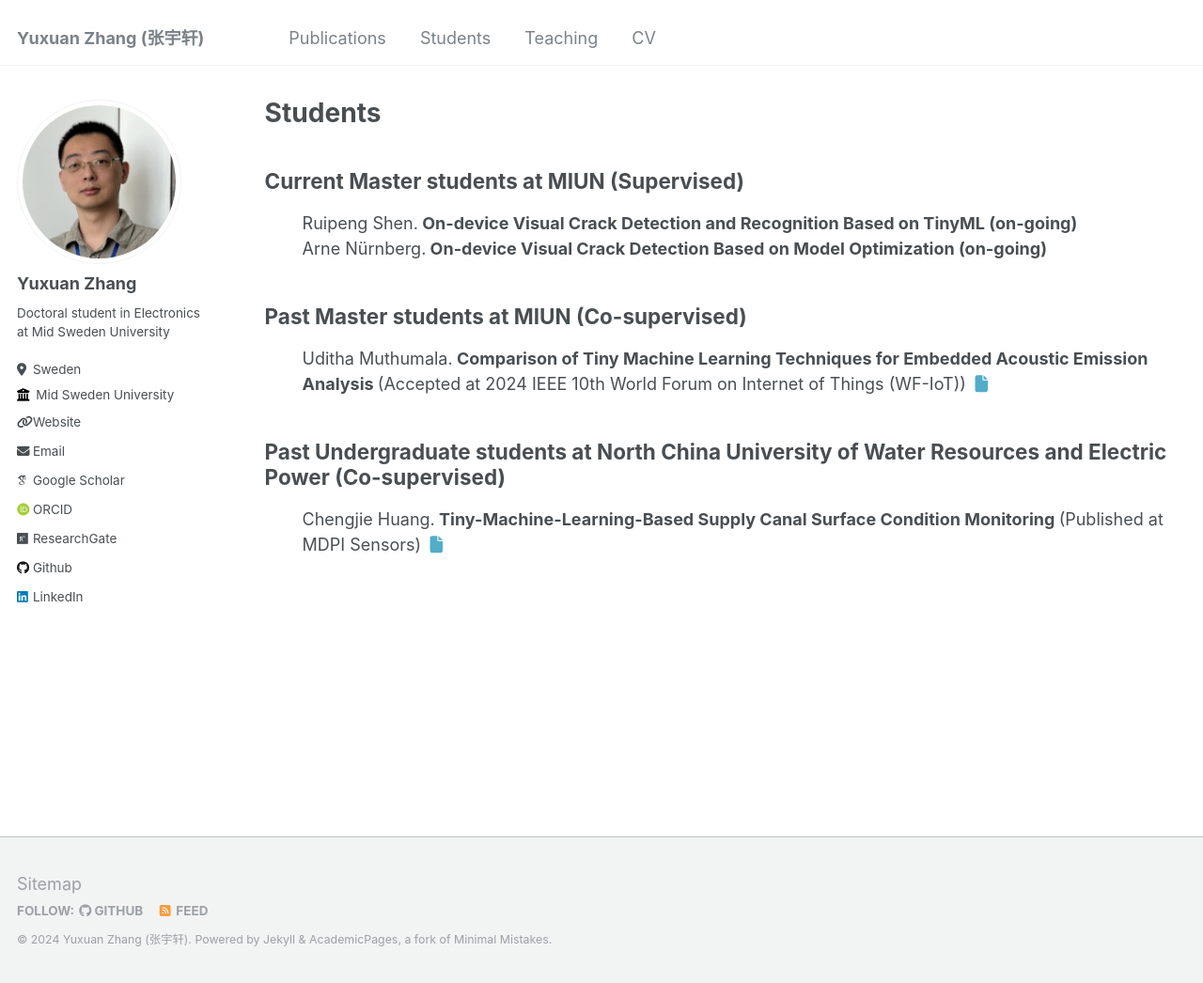
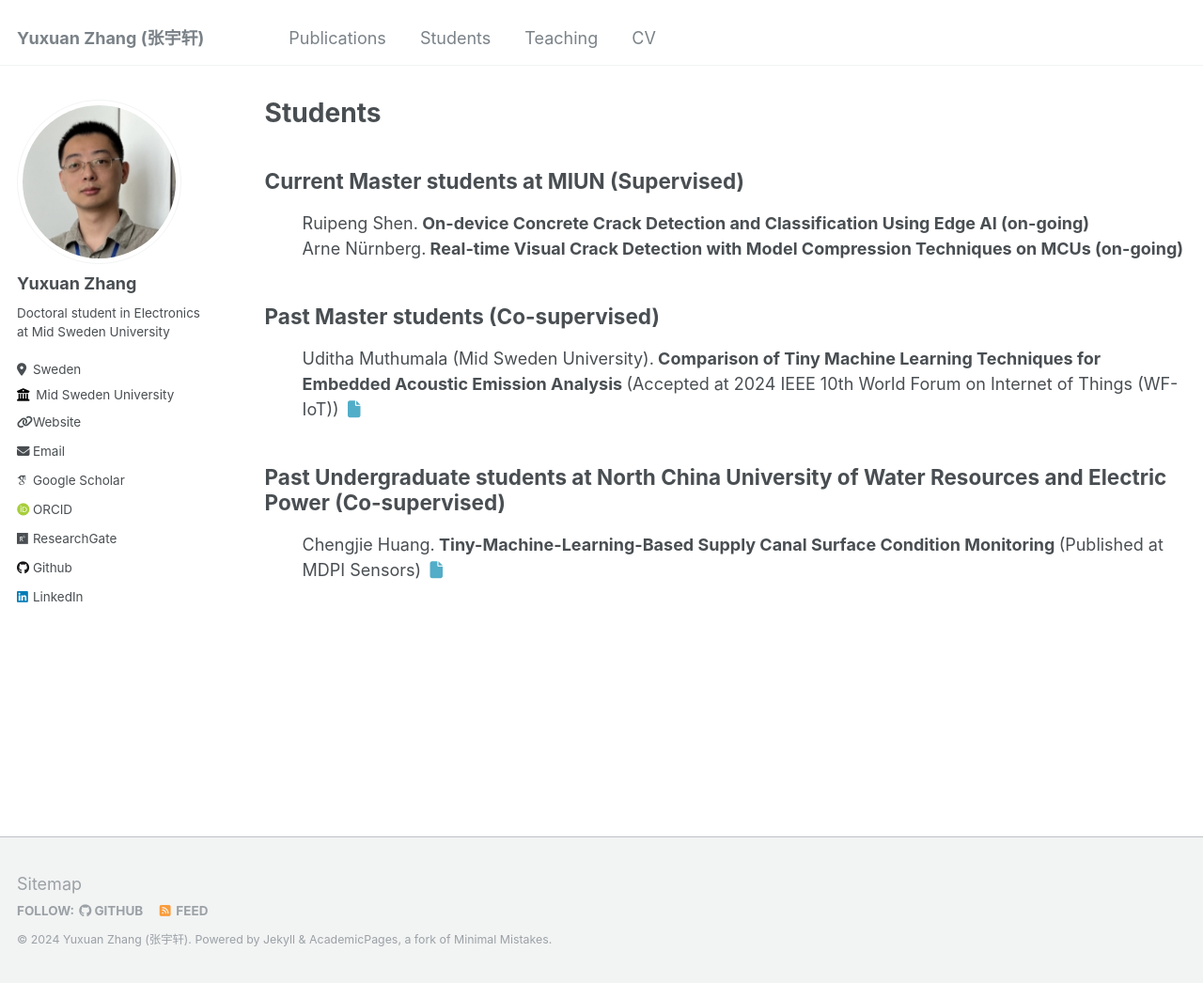
Before and after one commit to YuxuanZhang-96/YuxuanZhang-96.github.io, a Jekyll site: the page built from _pages/students.html, in a window 1280 px wide and 1046 px high. Shown: the whole window at 94% size. Built offline with Jekyll 4.4.1, drawn with Linux system fonts in a browser that asks for light colours; some web fonts are replaced.

Commit message:
Update students.html

```diff
--- a/_pages/students.html
+++ b/_pages/students.html
@@ -9,16 +9,16 @@ author_profile: true
     Current Master students at MIUN (Supervised)
 </h2>
 <ul>
-    Ruipeng Shen.<b> On-device Visual Crack Detection and Recognition Based on TinyML (on-going) </b> <br>
-    Arne Nürnberg.<b> On-device Visual Crack Detection Based on Model Optimization (on-going) </b>
+    Ruipeng Shen.<b> On-device Concrete Crack Detection and Classification Using Edge AI (on-going) </b> <br>
+    Arne Nürnberg.<b> Real-time Visual Crack Detection with Model Compression Techniques on MCUs (on-going) </b>
 </ul>
 
 
 <h2>
-    Past Master students at MIUN (Co-supervised)
+    Past Master students (Co-supervised)
 </h2>
 <ul>
-    Uditha Muthumala.<b> Comparison of Tiny Machine Learning Techniques for Embedded Acoustic Emission Analysis </b> (Accepted at 2024 IEEE 10th World Forum on Internet of Things (WF-IoT)) <a href="https://arxiv.org/abs/2411.17733"><i class="fas fa-fw fa-file zoom" aria-hidden="true"> </i></a> <br>
+    Uditha Muthumala (Mid Sweden University).<b> Comparison of Tiny Machine Learning Techniques for Embedded Acoustic Emission Analysis </b> (Accepted at 2024 IEEE 10th World Forum on Internet of Things (WF-IoT)) <a href="https://arxiv.org/abs/2411.17733"><i class="fas fa-fw fa-file zoom" aria-hidden="true"> </i></a> <br>
 </ul>
 
 <h2>
```
